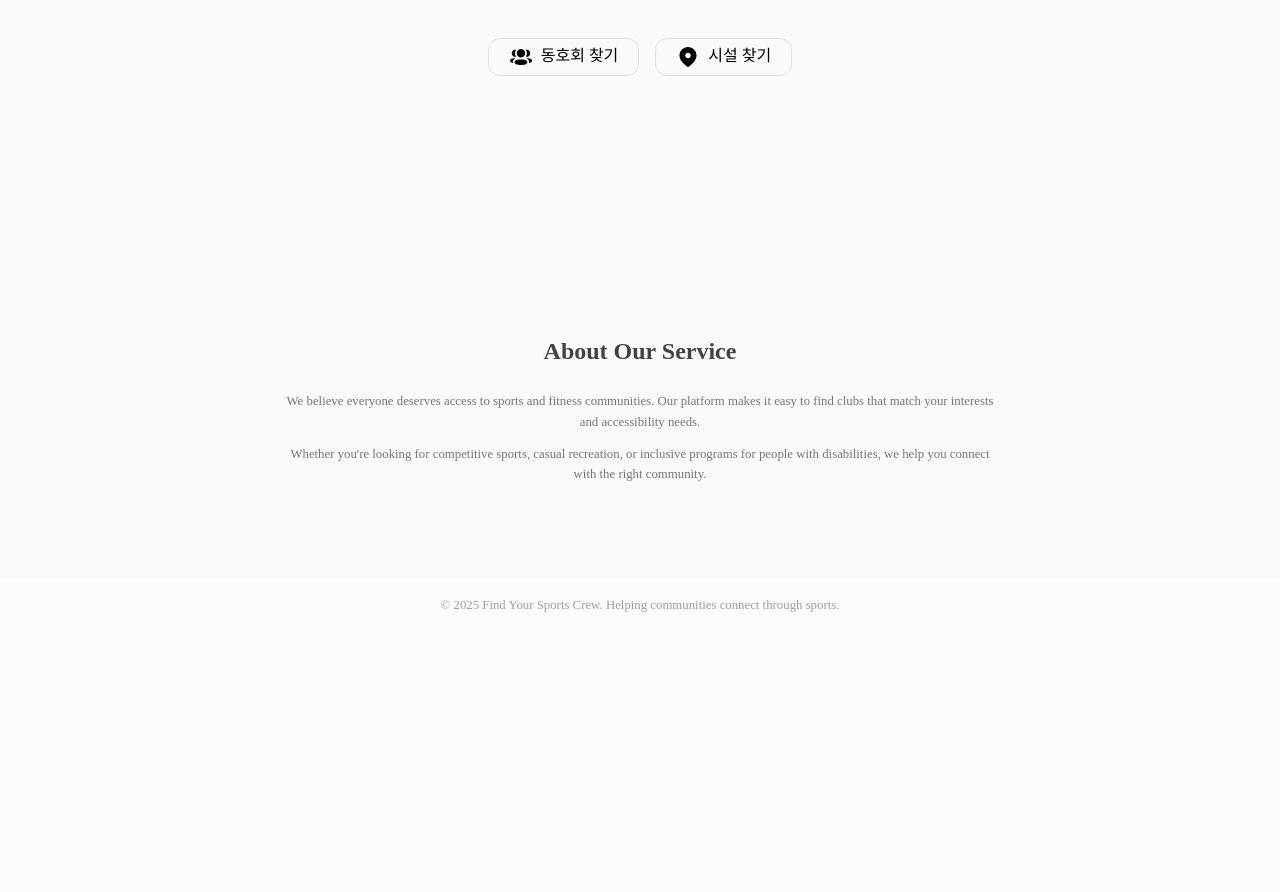
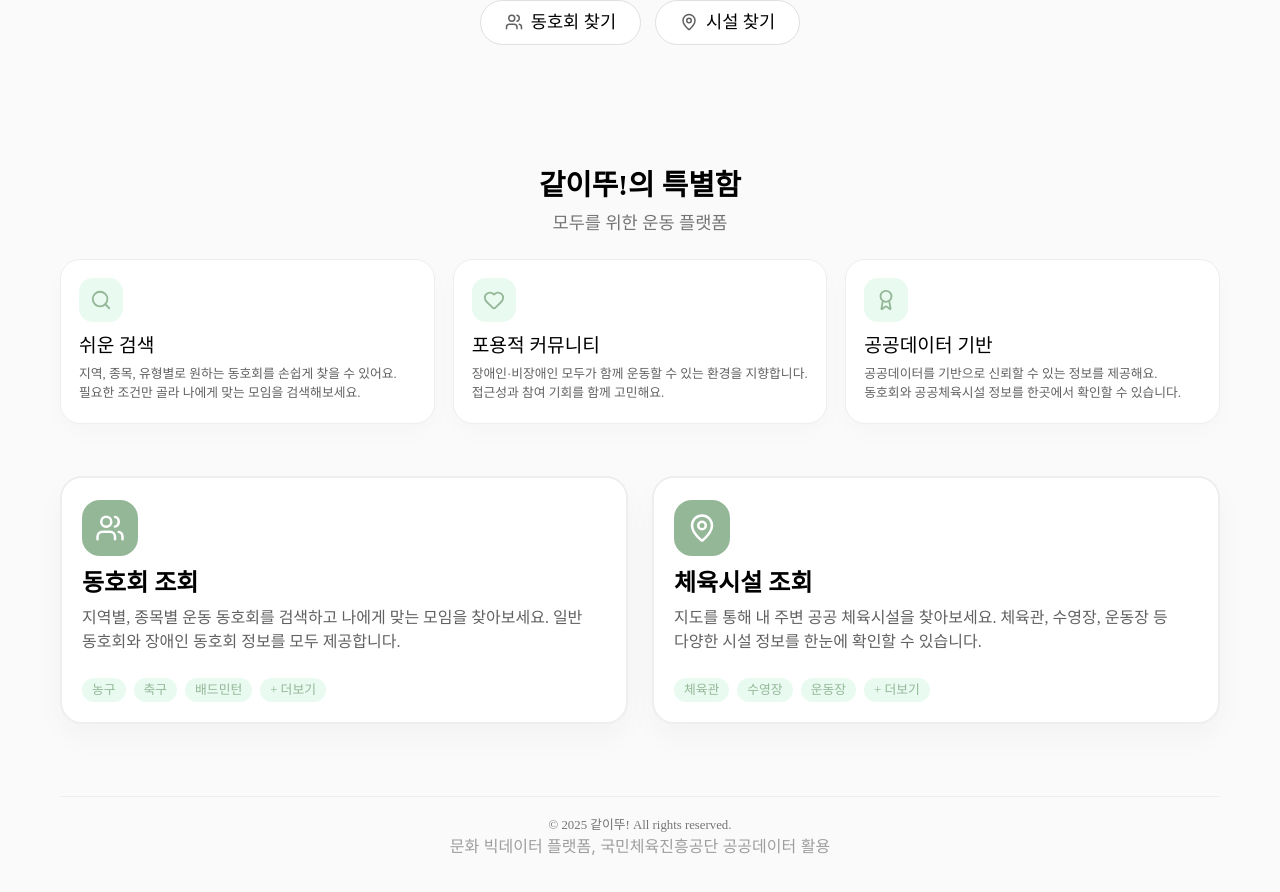
Before and after one commit to gachi-ddo/gachi-ddo-fe, a React (Vite) app: page / in a window 1280 px wide. Shown: the part 360-1252 px from the top of the page. Before the commit the page ends 1006 px from the top, so only its background shows below. Built offline with nearby package versions, Linux system fonts and the light colour scheme; a web font is replaced by a local one.

Commit message:
Fix: Home.jsx 디자인 수정

```diff
--- a/src/components/Home.jsx
+++ b/src/components/Home.jsx
@@ -1,7 +1,7 @@
+import { Award, Heart, MapPin, Search, Users } from 'lucide-react';
 import { useNavigate } from 'react-router-dom';
 import styled from 'styled-components';
 
-import { IcLocation, IcPeople } from '../assets/icons';
 import Header from './Header';
 
 const Home = () => {
@@ -10,159 +10,408 @@ const Home = () => {
   return (
     <>
       <Header />
-      <StMainWrapper>
+      <StPageWrapper>
+        <StInner>
+          {/* Hero Section */}
           <StHeroSection>
+            <StHeroContent>
               <StTitle>
                 함께 운동하는 <StHighlight>즐거움</StHighlight>
               </StTitle>
 
               <StSubTitle>
-            당신의 취향, 가까운 지역, 함께할 동료를 손쉽게 찾아보세요.
+                내 주변의 운동 동호회와 체육시설을 쉽게 찾아보세요.
                 <br />
-            동호회와 시설을 한 곳에서 검색하고 추천받을 수 있습니다.
+                모두가 함께하는 포용적인 스포츠 커뮤니티를 지향합니다.
               </StSubTitle>
 
               <StButtonGroup>
                 <StCTAButton type="button" onClick={() => navigate('/club')}>
-              <StButtonIcon>
-                <img src={IcPeople} alt="people icon" />
-              </StButtonIcon>
+                  <Users className="icon" size={18} />
                   동호회 찾기
                 </StCTAButton>
+
                 <StCTAButton type="button" onClick={() => navigate('/facility')}>
-              <StButtonIcon>
-                <img src={IcLocation} alt="location icon" />
-              </StButtonIcon>
+                  <MapPin className="icon" size={18} />
                   시설 찾기
                 </StCTAButton>
               </StButtonGroup>
+            </StHeroContent>
           </StHeroSection>
 
-        <StAboutSection>
-          <StAboutTitle>About Our Service</StAboutTitle>
-          <StAboutText>
-            We believe everyone deserves access to sports and fitness communities. Our platform
-            makes it easy to find clubs that match your interests and accessibility needs.
-          </StAboutText>
-          <StAboutText>
-            Whether you're looking for competitive sports, casual recreation, or inclusive programs
-            for people with disabilities, we help you connect with the right community.
-          </StAboutText>
-        </StAboutSection>
+          {/* Features Section */}
+          <StFeatureSection>
+            <StSectionHeader>
+              <StSectionTitle>같이뚜!의 특별함</StSectionTitle>
+              <StSectionSubTitle>모두를 위한 운동 플랫폼</StSectionSubTitle>
+            </StSectionHeader>
 
+            <StFeatureGrid>
+              <StFeatureCard>
+                <StFeatureIconBox>
+                  <Search size={22} />
+                </StFeatureIconBox>
+                <StFeatureTitle>쉬운 검색</StFeatureTitle>
+                <StFeatureText>
+                  지역, 종목, 유형별로 원하는 동호회를 손쉽게 찾을 수 있어요. 필요한 조건만 골라
+                  나에게 맞는 모임을 검색해보세요.
+                </StFeatureText>
+              </StFeatureCard>
+
+              <StFeatureCard>
+                <StFeatureIconBox>
+                  <Heart size={22} />
+                </StFeatureIconBox>
+                <StFeatureTitle>포용적 커뮤니티</StFeatureTitle>
+                <StFeatureText>
+                  장애인·비장애인 모두가 함께 운동할 수 있는 환경을 지향합니다. 접근성과 참여 기회를
+                  함께 고민해요.
+                </StFeatureText>
+              </StFeatureCard>
+
+              <StFeatureCard>
+                <StFeatureIconBox>
+                  <Award size={22} />
+                </StFeatureIconBox>
+                <StFeatureTitle>공공데이터 기반</StFeatureTitle>
+                <StFeatureText>
+                  공공데이터를 기반으로 신뢰할 수 있는 정보를 제공해요. 동호회와 공공체육시설 정보를
+                  한곳에서 확인할 수 있습니다.
+                </StFeatureText>
+              </StFeatureCard>
+            </StFeatureGrid>
+          </StFeatureSection>
+
+          {/* Main Action Cards */}
+          <StActionSection>
+            <StActionGrid>
+              <StActionCard role="button" onClick={() => navigate('/club')}>
+                <StActionHeader>
+                  <StActionIconBox>
+                    <Users size={30} />
+                  </StActionIconBox>
+                  <StActionTitle>동호회 조회</StActionTitle>
+                  <StActionDescription>
+                    지역별, 종목별 운동 동호회를 검색하고 나에게 맞는 모임을 찾아보세요. 일반
+                    동호회와 장애인 동호회 정보를 모두 제공합니다.
+                  </StActionDescription>
+                </StActionHeader>
+                <StActionContent>
+                  <StChipRow>
+                    <StChip>농구</StChip>
+                    <StChip>축구</StChip>
+                    <StChip>배드민턴</StChip>
+                    <StChip>+ 더보기</StChip>
+                  </StChipRow>
+                </StActionContent>
+              </StActionCard>
+
+              <StActionCard role="button" onClick={() => navigate('/facility')}>
+                <StActionHeader>
+                  <StActionIconBox>
+                    <MapPin size={30} />
+                  </StActionIconBox>
+                  <StActionTitle>체육시설 조회</StActionTitle>
+                  <StActionDescription>
+                    지도를 통해 내 주변 공공 체육시설을 찾아보세요. 체육관, 수영장, 운동장 등 다양한
+                    시설 정보를 한눈에 확인할 수 있습니다.
+                  </StActionDescription>
+                </StActionHeader>
+                <StActionContent>
+                  <StChipRow>
+                    <StChip>체육관</StChip>
+                    <StChip>수영장</StChip>
+                    <StChip>운동장</StChip>
+                    <StChip>+ 더보기</StChip>
+                  </StChipRow>
+                </StActionContent>
+              </StActionCard>
+            </StActionGrid>
+          </StActionSection>
+
+          {/* Footer */}
           <StFooter>
-          © 2025 Find Your Sports Crew. Helping communities connect through sports.
+            <StFooterText>© 2025 같이뚜! All rights reserved.</StFooterText>
+            <StFooterSubText>
+              문화 빅데이터 플랫폼, 국민체육진흥공단 공공데이터 활용
+            </StFooterSubText>
           </StFooter>
-      </StMainWrapper>
+        </StInner>
+      </StPageWrapper>
     </>
   );
 };
 
 export default Home;
 
-const StMainWrapper = styled.main`
-  position: relative;
+/* ================= Styled Components ================= */
+
+/**
+ * 🔥 1) 전체 화면에 Hero 그라데이션 적용
+ *  - Header(64px) 아래부터 하단까지 전부 gradient
+ */
+const StPageWrapper = styled.main`
   width: 100%;
-  height: calc(100vh - 64px); /* Header 높이 제외 */
+  min-height: calc(100vh - 64px);
   display: flex;
-  flex-direction: column;
-  align-items: center;
+  justify-content: center;
 
   background: linear-gradient(
     to bottom,
     ${({ theme }) => theme.colors.MainGreen} 0%,
-    ${({ theme }) => theme.colors.Gray50} 30%
+    ${({ theme }) => theme.colors.Gray50} 20%
   );
 `;
 
+const StInner = styled.div`
+  width: 100%;
+  max-width: 1200px;
+  padding: 40px 20px 80px;
+`;
+
+/* ===== Hero ===== */
+
 const StHeroSection = styled.section`
+  width: 100%;
+  padding: 80px 0 90px;
+`;
+
+const StHeroContent = styled.div`
+  max-width: 720px;
+  margin: 0 auto;
   text-align: center;
-  max-width: 800px;
-  max-height: 600px;
-
-  padding: 150px 20px 200px;
 `;
 
 const StTitle = styled.h1`
   ${({ theme }) => theme.fonts.Title0};
   color: ${({ theme }) => theme.colors.Black};
   margin-bottom: 20px;
-`;
-
-const StSubTitle = styled.p`
-  ${({ theme }) => theme.fonts.Body3};
-  color: ${({ theme }) => theme.colors.Gray700};
-  margin-bottom: 40px;
-  line-height: 1.6;
+  word-break: keep-all;
 `;
 
 const StHighlight = styled.span`
   color: ${({ theme }) => theme.colors.MainGreen};
 `;
 
+const StSubTitle = styled.p`
+  ${({ theme }) => theme.fonts.Body3};
+  color: ${({ theme }) => theme.colors.Gray800};
+  margin-bottom: 32px;
+  line-height: 1.6;
+`;
+
 const StButtonGroup = styled.div`
   display: flex;
   justify-content: center;
-  gap: 16px;
+  gap: 14px;
+  flex-wrap: wrap;
 `;
 
+/**
+ * 🔥 2) 버튼 하나만 사용
+ *  - 기본은 Ghost 스타일 (흰 배경, 회색 아이콘/글자)
+ *  - hover 시 Primary 스타일 (MainGreen 배경, 글자/아이콘 White)
+ */
 const StCTAButton = styled.button`
-  ${({ theme }) => theme.fonts.Body5};
+  ${({ theme }) => theme.fonts.Body4};
   display: inline-flex;
   align-items: center;
   justify-content: center;
   gap: 8px;
-  text-decoration: none;
 
-  padding: 6px 20px;
-  border-radius: 12px;
-  border: ${({ theme }) => `1px solid ${theme.colors.Gray300}`};
-
+  padding: 10px 24px;
+  border-radius: 999px;
+  border: 1px solid ${({ theme }) => theme.colors.Gray300};
+  background-color: ${({ theme }) => theme.colors.White};
   color: ${({ theme }) => theme.colors.Black};
-  background-color: transparent;
 
   cursor: pointer;
-  transition: 0.2s;
+  transition:
+    background-color 0.2s ease,
+    color 0.2s ease,
+    border-color 0.2s ease,
+    transform 0.1s ease;
+
+  .icon {
+    color: ${({ theme }) => theme.colors.Gray700};
+    transition: color 0.2s ease;
+  }
 
   &:hover {
     background-color: ${({ theme }) => theme.colors.MainGreen};
+    border-color: ${({ theme }) => theme.colors.MainGreen};
     color: ${({ theme }) => theme.colors.White};
+
+    .icon {
+      color: ${({ theme }) => theme.colors.White};
+    }
+  }
+
+  &:active {
+    transform: translateY(1px);
   }
 `;
 
-const StButtonIcon = styled.span`
-  display: flex;
+/* ===== Features ===== */
+
+const StFeatureSection = styled.section`
+  width: 100%;
+  padding: 32px 0 28px;
 `;
 
-const StAboutSection = styled.section`
+const StSectionHeader = styled.div`
+  text-align: center;
+  margin-bottom: 24px;
+`;
+
+const StSectionTitle = styled.h2`
+  ${({ theme }) => theme.fonts.Title3};
+  color: ${({ theme }) => theme.colors.Black};
+  margin-bottom: 8px;
+`;
+
+const StSectionSubTitle = styled.p`
+  ${({ theme }) => theme.fonts.Body4};
+  color: ${({ theme }) => theme.colors.Gray600};
+`;
+
+const StFeatureGrid = styled.div`
+  display: grid;
+  grid-template-columns: repeat(auto-fit, minmax(220px, 1fr));
+  gap: 18px;
+`;
+
+const StFeatureCard = styled.article`
+  background-color: ${({ theme }) => theme.colors.White};
+  border-radius: 20px;
+  border: 1px solid ${({ theme }) => theme.colors.Gray200};
+  padding: 18px 18px 20px;
+  box-shadow: 0 10px 24px rgba(0, 0, 0, 0.02);
+`;
+
+const StFeatureIconBox = styled.div`
+  width: 44px;
+  height: 44px;
+  border-radius: 14px;
+  background-color: rgba(46, 204, 113, 0.1);
+  display: flex;
+  align-items: center;
+  justify-content: center;
+  margin-bottom: 12px;
+  color: ${({ theme }) => theme.colors.MainGreen};
+`;
+
+const StFeatureTitle = styled.h3`
+  ${({ theme }) => theme.fonts.Body3};
+  color: ${({ theme }) => theme.colors.Black};
+  margin-bottom: 6px;
+`;
+
+const StFeatureText = styled.p`
+  ${({ theme }) => theme.fonts.Body6};
+  color: ${({ theme }) => theme.colors.Gray700};
+  line-height: 1.5;
+  word-break: keep-all;
+`;
+
+/* ===== Actions ===== */
+
+const StActionSection = styled.section`
   width: 100%;
-  padding: 60px 20px 80px;
-  background-color: ${({ theme }) => theme.colors.Gray50};
+  padding: 24px 0 32px;
+`;
 
+const StActionGrid = styled.div`
+  display: grid;
+  grid-template-columns: repeat(auto-fit, minmax(320px, 1fr));
+  gap: 24px;
+`;
+
+const StActionCard = styled.article`
+  background-color: ${({ theme }) => theme.colors.White};
+  border-radius: 22px;
+  border: 2px solid ${({ theme }) => theme.colors.Gray200};
+  box-shadow: 0 14px 30px rgba(0, 0, 0, 0.03);
+  padding: 22px 20px 20px;
+  cursor: pointer;
   display: flex;
   flex-direction: column;
+  transition:
+    box-shadow 0.15s ease,
+    border-color 0.15s ease,
+    transform 0.12s ease;
+
+  &:hover {
+    border-color: ${({ theme }) => theme.colors.MainGreen};
+    box-shadow: 0 18px 40px rgba(0, 0, 0, 0.06);
+    transform: translateY(-2px);
+  }
+`;
+
+const StActionHeader = styled.div`
+  margin-bottom: 14px;
+`;
+
+const StActionIconBox = styled.div`
+  width: 56px;
+  height: 56px;
+  border-radius: 18px;
+  display: flex;
   align-items: center;
+  justify-content: center;
+  margin-bottom: 12px;
+
+  background-color: ${({ theme }) => theme.colors.MainGreen};
+  color: ${({ theme }) => theme.colors.White};
+`;
+
+const StActionTitle = styled.h3`
+  ${({ theme }) => theme.fonts.Title5};
+  color: ${({ theme }) => theme.colors.Black};
+  margin-bottom: 6px;
+`;
+
+const StActionDescription = styled.p`
+  ${({ theme }) => theme.fonts.Body5};
+  color: ${({ theme }) => theme.colors.Gray700};
+  line-height: 1.5;
+  word-break: keep-all;
+`;
+
+const StActionContent = styled.div``;
+
+const StChipRow = styled.div`
+  display: flex;
+  flex-wrap: wrap;
+  gap: 8px;
+  margin-top: 10px;
+`;
+
+const StChip = styled.span`
+  ${({ theme }) => theme.fonts.Body6};
+  padding: 4px 10px;
+  border-radius: 999px;
+  background-color: rgba(46, 204, 113, 0.1);
+  color: ${({ theme }) => theme.colors.MainGreen};
+`;
+
+/* ===== Footer ===== */
+
+const StFooter = styled.footer`
+  width: 100%;
+  border-top: 1px solid ${({ theme }) => theme.colors.Gray200};
+  margin-top: 40px;
+  padding-top: 20px;
   text-align: center;
 `;
 
-const StAboutTitle = styled.h2`
-  ${({ theme }) => theme.fonts.Title5};
-  color: ${({ theme }) => theme.colors.Gray800};
-  margin-bottom: 24px;
+const StFooterText = styled.p`
+  ${({ theme }) => theme.fonts.Body6};
+  color: ${({ theme }) => theme.colors.Gray600};
+  margin-bottom: 4px;
 `;
 
-const StAboutText = styled.p`
-  ${({ theme }) => theme.fonts.Body6};
-  color: ${({ theme }) => theme.colors.Gray600};
-  max-width: 720px;
-  line-height: 1.6;
-  margin-bottom: 12px;
-`;
-
-const StFooter = styled.footer`
-  width: 100%;
-  padding: 20px 0 32px;
-  text-align: center;
-  ${({ theme }) => theme.fonts.Body6};
+const StFooterSubText = styled.p`
+  ${({ theme }) => theme.fonts.Caption1};
   color: ${({ theme }) => theme.colors.Gray500};
 `;
```
Lines whose indentation alone changed are shown as unchanged.
